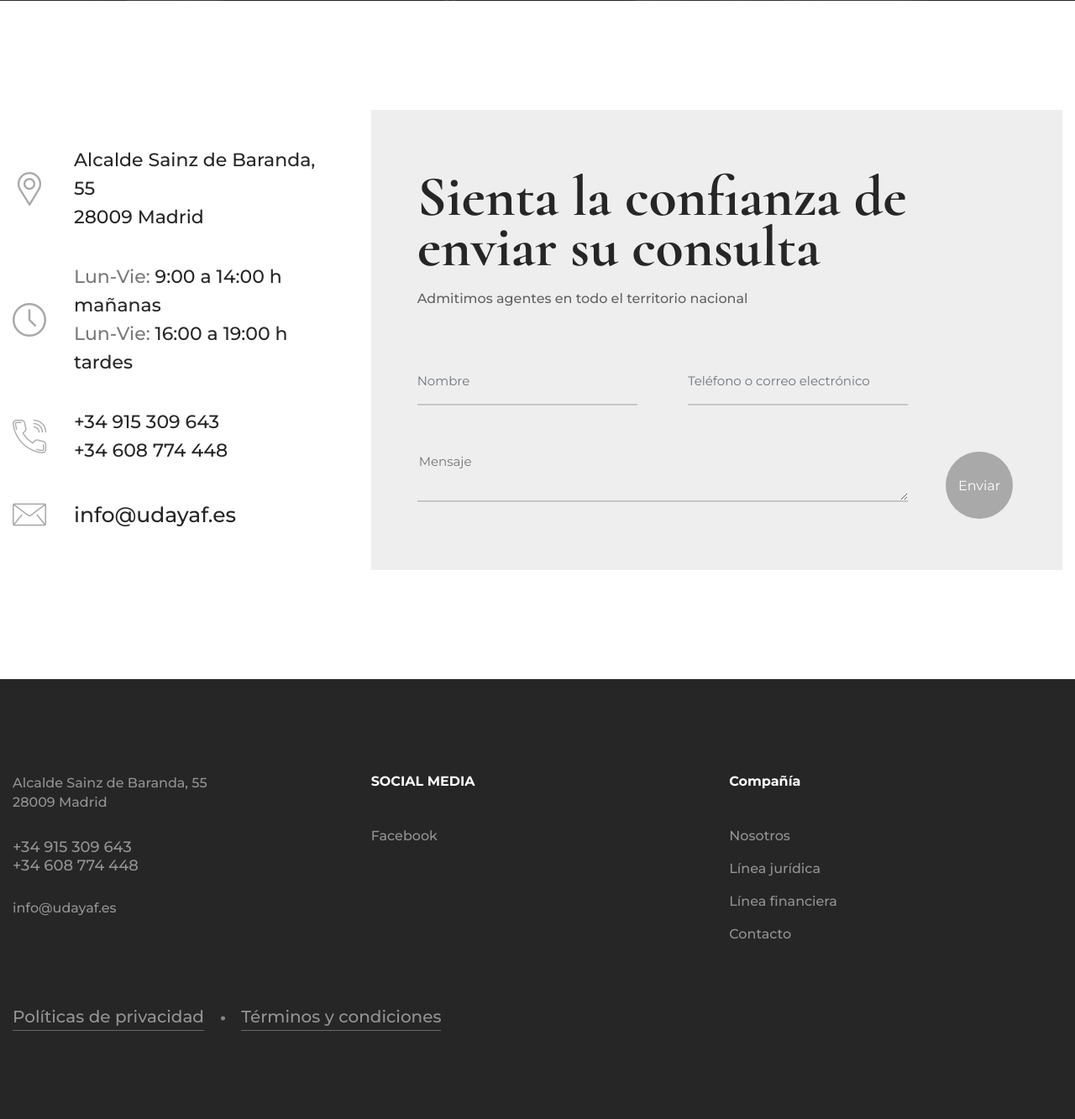
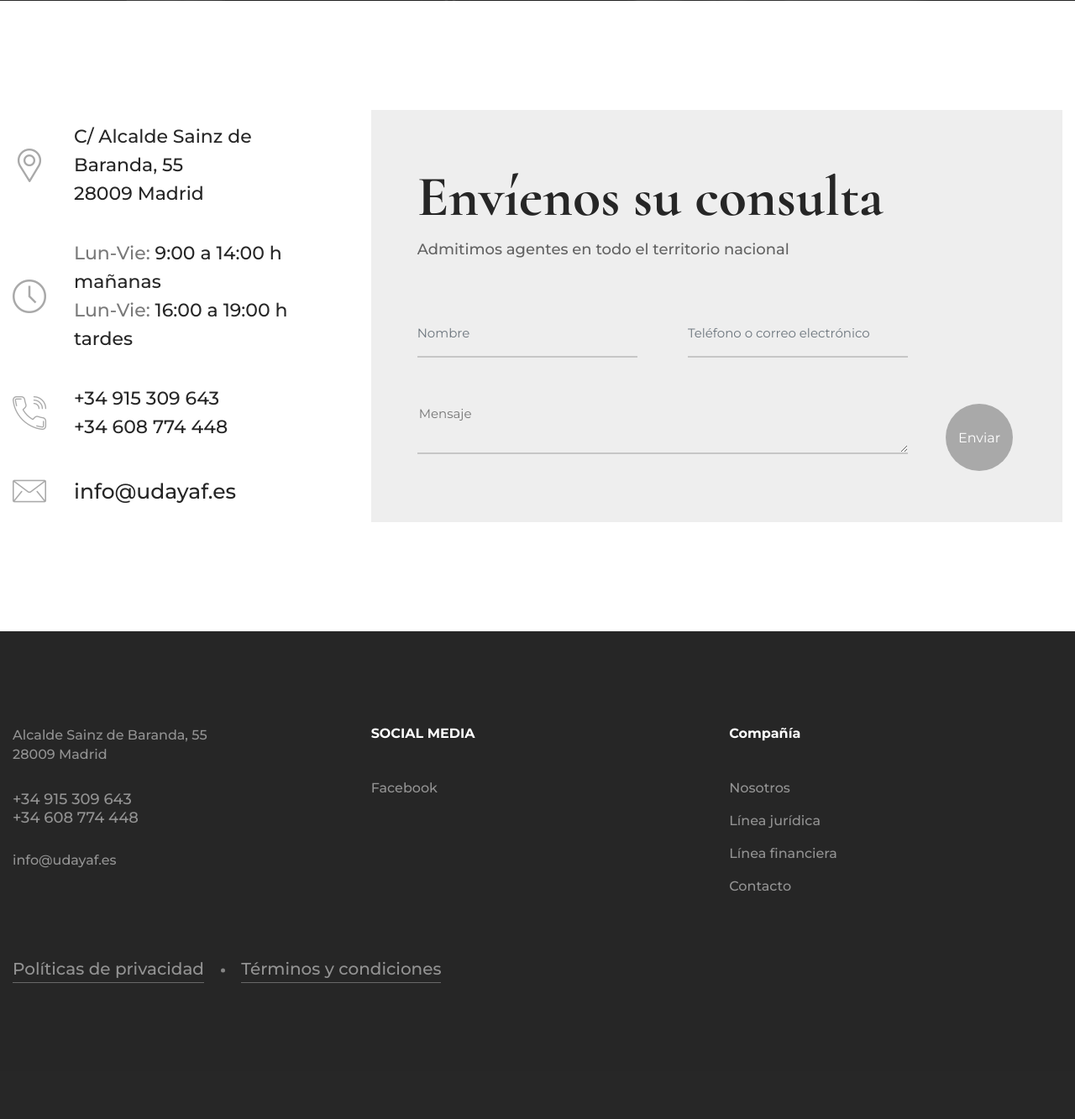
Before and after one commit to dduenas-niomads/webUnionDeAbogados, a PHP site: page /contact.html in a window 1280 px wide. Shown: the part 609-1942 px from the top of the page at 84% size. After the commit the page ends 1780 px from the top, so only its background shows below. Run offline with PHP 8.4, Linux system fonts and the light colour scheme.

Commit message:
cambios 29dic drive actualizado

```diff
--- a/contact.html
+++ b/contact.html
@@ -126,7 +126,7 @@
                                             <i class="flaticon-pin"></i>
                                         </span>
                                         <div class="ccn-info">
-                                            <p>Alcalde Sainz de Baranda, 55<br /> 28009 Madrid</p>
+                                            <p>C/ Alcalde Sainz de Baranda, 55<br /> 28009 Madrid</p>
                                         </div>
                                     </li>
                                     <li>
@@ -160,7 +160,7 @@
                         <div class="col-lg-8">
                             <div class="cnst-form">
                                 <div class="section-title">
-                                    <h2 class="h-title dark-clr mw-100">Sienta la confianza de enviar su consulta</h2>
+                                    <h2 class="h-title dark-clr mw-100">Envíenos su consulta</h2>
                                     <span>Admitimos agentes en todo el territorio nacional</span>
                                 </div>
                                 <div class="consulation-form">
--- a/css/style.css
+++ b/css/style.css
@@ -866,7 +866,7 @@ header .container {
 }
 .section-title > span {
   display: block;
-  font-size: 16px;
+  font-size: 18px;
   margin-top: 21px;
 }
 
--- a/css/style2.css
+++ b/css/style2.css
@@ -860,7 +860,7 @@ header .container {
 }
 .section-title > span {
   display: block;
-  font-size: 16px;
+  font-size: 18px;
   margin-top: 21px;
 }
 
--- a/css/style3.css
+++ b/css/style3.css
@@ -859,7 +859,7 @@ header .container {
 }
 .section-title > span {
   display: block;
-  font-size: 16px;
+  font-size: 18px;
   margin-top: 21px;
 }
 
--- a/finance.html
+++ b/finance.html
@@ -292,7 +292,7 @@
                         <div class="col-md-4 col-sm-6">
                             <div class="widget widget-about">
                                 <!-- <img src="images/logo.png" alt=""> -->
-                                <p>Alcalde Sainz de Baranda, 55<br /> 28009 Madrid</p>
+                                <p>C/ Alcalde Sainz de Baranda, 55<br /> 28009 Madrid</p>
                                 <ul>
                                     <li><span>+34 915 309 643 <br> +34 608 774 448</span></li>
                                     <li><a href="mailto:info@udayaf.es" title="">info@udayaf.es</a></li>
--- a/index.html
+++ b/index.html
@@ -320,7 +320,7 @@
                         <div class="col-md-4 col-sm-6">
                             <div class="widget widget-about">
                                 <!-- <img src="images/logo.png" alt=""> -->
-                                <p>Alcalde Sainz de Baranda, 55<br /> 28009 Madrid</p>
+                                <p>C/ Alcalde Sainz de Baranda, 55<br /> 28009 Madrid</p>
                                 <ul>
                                     <li><span>+34 915 309 643 <br> +34 608 774 448</span></li>
                                     <li><a href="mailto:info@udayaf.es" title="">info@udayaf.es</a></li>
```
